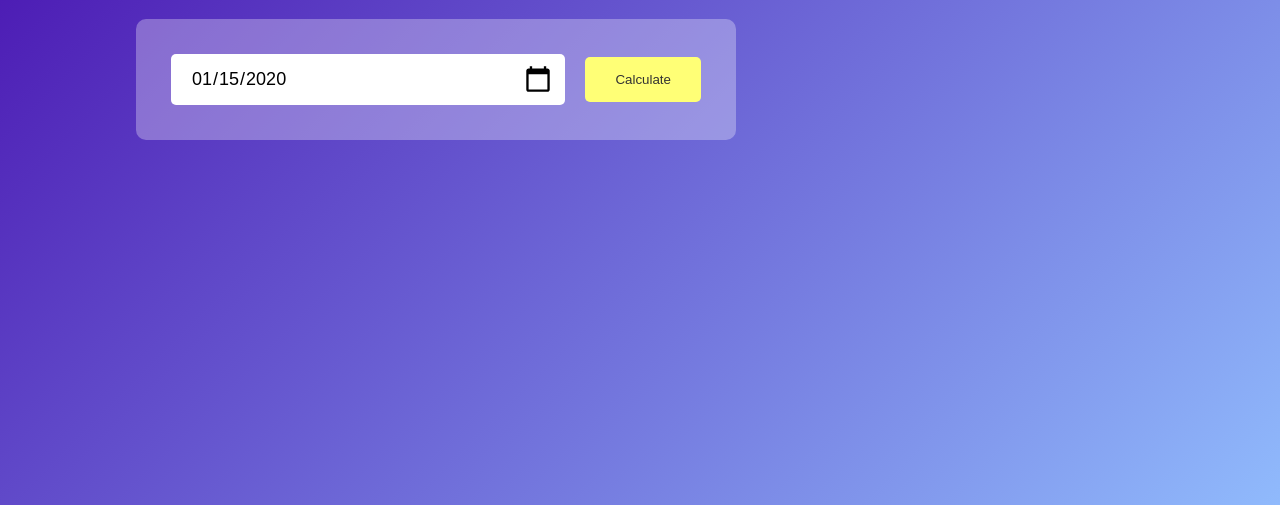
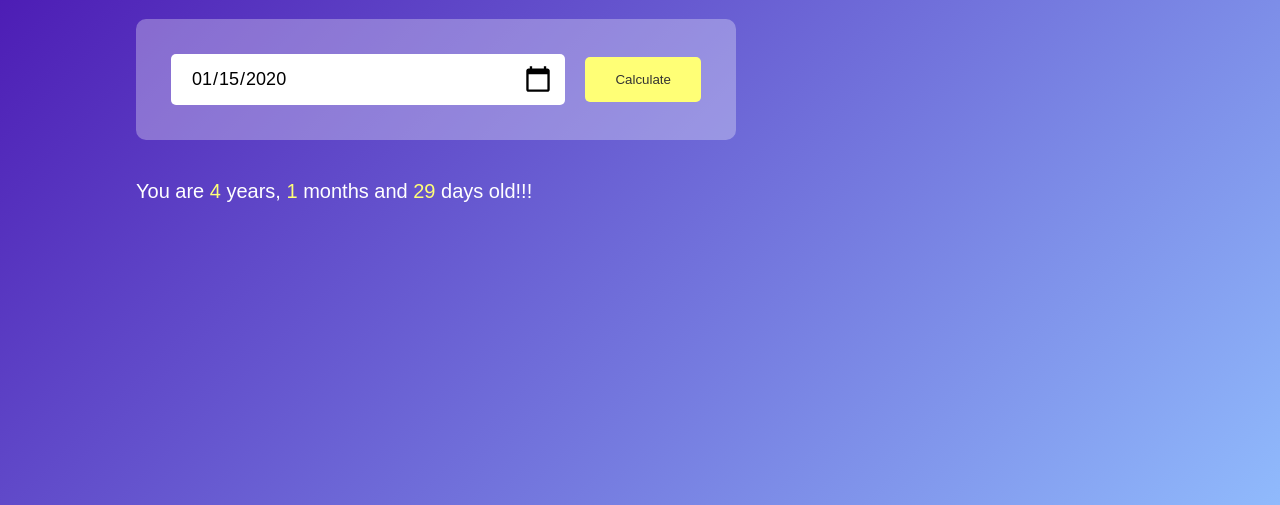
Before and after one commit to dionisis-deligiannis/Age-Calculator, a plain HTML site: page index.html in a window 1280 px wide. Both pictures are taken after typing "2020-01-15" into the empty fields and a click on the button "Calculate". Shown: the part 295-800 px from the top of the page. Drawn offline with Linux system fonts and the light colour scheme.

Commit message:
final commit

```diff
--- a/index.html
+++ b/index.html
@@ -12,9 +12,11 @@
             <h1>Javascript<br><span>Age Calculator</span></h1>
             <div class="input-box">
                 <input type="date" id="date">
-                <button>Calculate</button>
+                <button onclick="calculateAge()">Calculate</button>
             </div>
+            <p id="result"></p>
         </div>
     </div>
+    <script src="index.js"></script>
 </body>
 </html>
--- a/index.js
+++ b/index.js
@@ -0,0 +1,43 @@
+let userInput = document.getElementById("date");
+let result = document.getElementById("result");
+userInput.max = new Date().toISOString().split("T")[0];
+
+function calculateAge(){
+  let birthDate = new Date(userInput.value);
+
+  let d1 = birthDate.getDate();
+  let m1 = birthDate.getMonth() + 1;
+  let y1 = birthDate.getFullYear();
+
+  let today = new Date();
+
+  let d2 = today.getDate();
+  let m2 = today.getMonth() + 1;
+  let y2 = today.getFullYear();
+
+  let d3, m3, y3;
+  y3 = y2 - y1;
+  if(m2 >= m1){
+    m3 = m2 - m1;
+  }else{
+    y3--;
+    m3 = 12 + m2 - m1;
+  }
+
+  if(d2>= d1){
+    d3 = d2 - d1;
+  }else{
+    m3--;
+    d3 = getDaysInMonth(y2,m1) +d2 - d1;
+
+  }
+  if(m3 < 0){
+    m3 = 11;
+    y3--;
+  }
+  result.innerHTML = `You are <span>${y3}</span> years, <span>${m3}</span> months and <span>${d3}</span> days old!!!`
+}
+
+function getDaysInMonth(year, month){
+    return new Date(year, month, 0).getDate();
+}
--- a/styles.css
+++ b/styles.css
@@ -65,3 +65,9 @@
     cursor: pointer;
 
 }
+#result{
+    font-size: 20px;
+}
+#result span{
+    color: #ffff76;
+}
```
